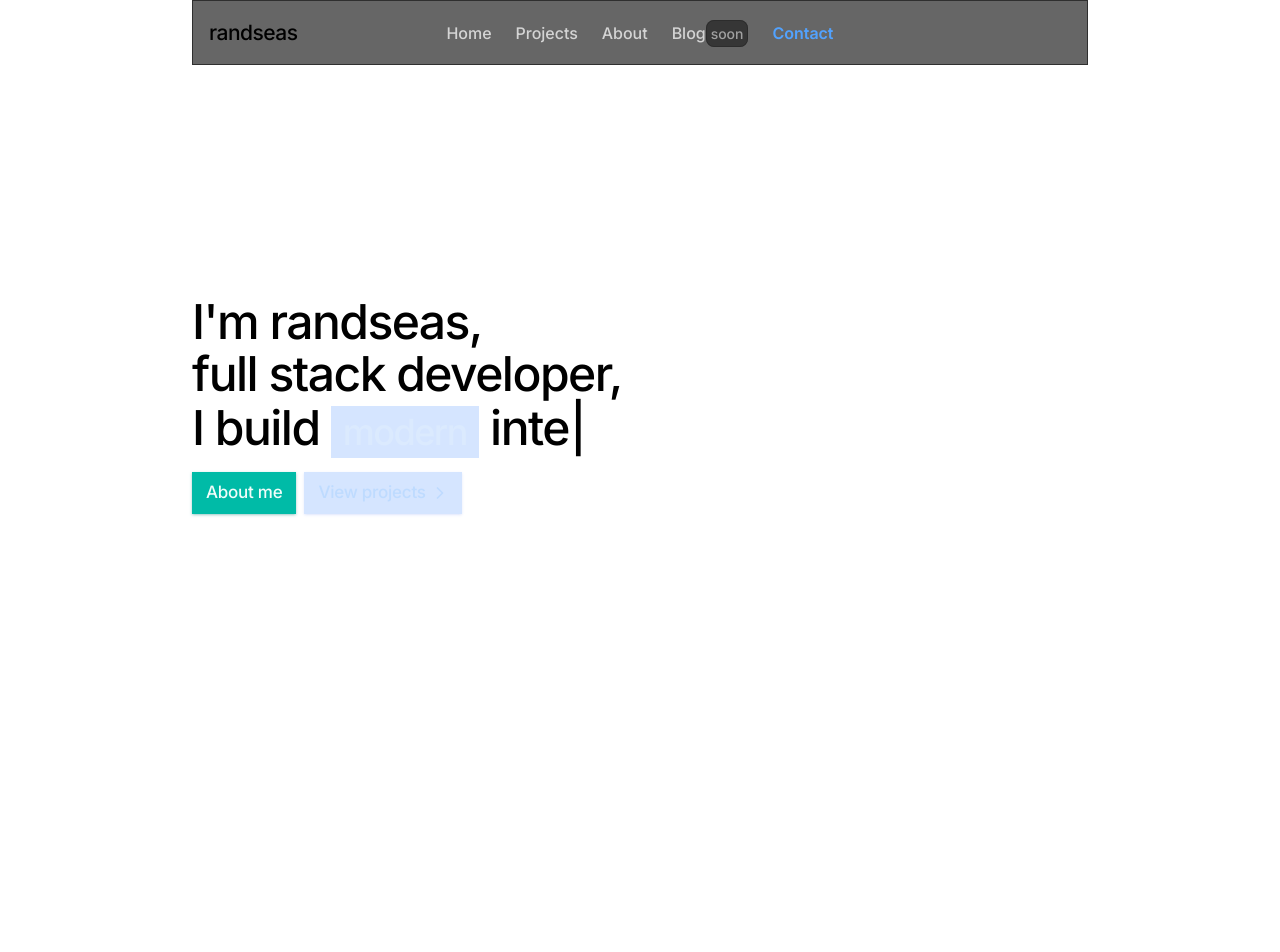
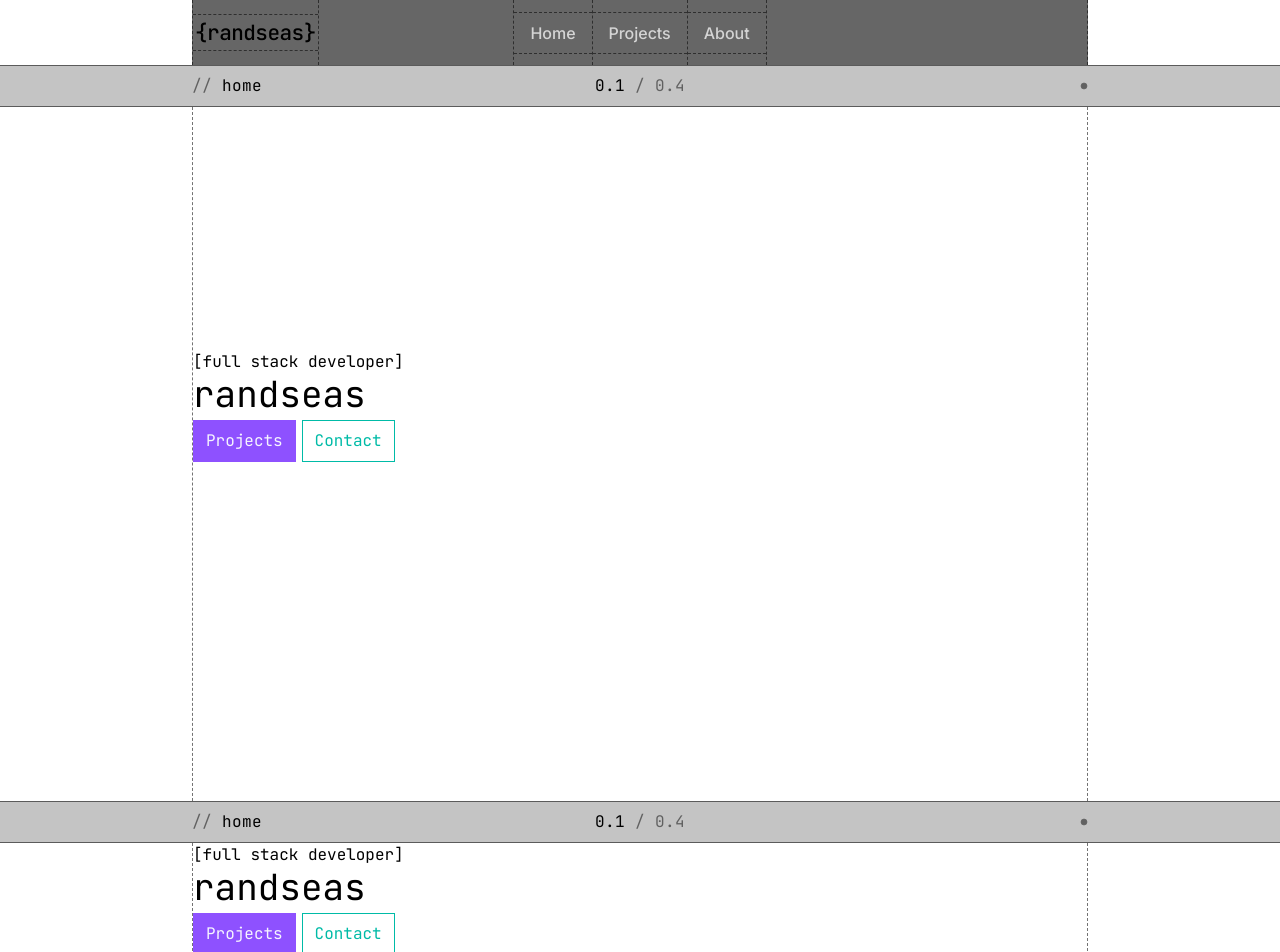
Before and after one commit to randseas/portfolio, a Next.js app: page / in a window 1280 px wide. Shown: the top 952 px of the page. Before the commit the page ends 800 px from the top, so only its background shows below. Built offline with nearby package versions, Linux system fonts and the light colour scheme.

Commit message:
feat: enhance Home page layout with progress indicators and improved header navigation; update global styles and font settings

```diff
--- a/app/(home)/page.tsx
+++ b/app/(home)/page.tsx
@@ -1,50 +1,123 @@
 "use client";
-import { ChevronRightIcon } from "lucide-react";
 import { useRouter } from "next/navigation";
-import TypewriterComponent from "typewriter-effect";
-import Header from "@/components/common/header";
+
+const Progress = ({ a, b }: { a: string; b: string }) => (
+  <div className="font-mono tracking-wide">
+    <span className="opacity-100">{a}</span>&nbsp;
+    <span className="opacity-50">/</span>&nbsp;
+    <span className="opacity-50">{b}</span>
+  </div>
+);
+
+const Page = ({ page }: { page: string }) => (
+  <div className="font-mono tracking-wide">
+    <span className="opacity-50">{"//"}</span>&nbsp;
+    <span className="opacity-100">{page}</span>
+  </div>
+);
 
 export default function Home() {
   const router = useRouter();
   return (
-    <main className="relative bg-background overflow-hidden">
-      {/* Hero */}
-      <section className="flex flex-col items-start justify-center w-full min-h-[85vh] px-48">
-        <div className="flex flex-col items-start space-y-4">
-          <h1 className="flex flex-col items-start text-start justify-start text-5xl leading-13 font-medium tracking-[-0.032em]">
-            <span>I'm randseas,</span>
-            <span>full stack developer,</span>
-            <span className="flex relative items-center gap-3 h-14">
-              <TypewriterComponent
-                options={{
-                  strings: [
-                    `I build <span class="px-3 py-1 text-4xl bg-teal-500/20 text-teal-100">scalable</span> apps.`,
-                    `I build <span class="px-3 py-1 text-4xl bg-blue-500/20 text-blue-100">modern</span> interfaces.`,
-                    `I build <span class="px-3 py-1 text-4xl bg-red-500/20 text-red-100">performant</span> backends.`,
-                  ],
-                  autoStart: true,
-                  loop: true,
-                  delay: 50,
-                  deleteSpeed: 30,
-                }}
+    <main className="relative bg-background overflow-hidden flex-1 flex flex-col">
+      <section id="hero" className="relative flex-1 flex flex-col h-full min-h-[92vh]">
+        <div className="grid grid-cols-3 grid-rows-1 bg-neutral-900/25 w-full py-2 px-48 border-y border-neutral-900/60">
+          <span className="w-auto flex flex-row items-center justify-start">
+            <Page page="home" />
+          </span>
+          <span className="w-auto flex flex-row items-center justify-center">
+            <Progress a="0.1" b="0.4" />
+          </span>
+          <span className="w-auto flex flex-row items-center justify-end">
+            <svg
+              width="8"
+              height="8"
+              viewBox="0 0 12 12"
+              fill="none"
+              xmlns="http://www.w3.org/2000/svg"
+              className="opacity-50"
+            >
+              <circle
+                cx="6"
+                cy="6"
+                r="4.5"
+                fill="currentColor"
+                stroke="currentColor"
+                strokeWidth="1"
               />
-            </span>
-          </h1>
-          <div className="flex flex-row items-center gap-2">
+            </svg>
+          </span>
+        </div>
+        <div className="flex-1 flex flex-col items-start justify-center pb-24 h-full mx-48 border-x border-dashed border-neutral-900/60">
+          <span className="font-mono">
+            [full stack developer]
+          </span>
+          <span className="text-4xl font-mono">
+            randseas
+          </span>
+          <div className="flex flex-row items-center justify-start w-auto gap-1.5 mt-1.5">
             <button
               type="button"
-              className="flex flex-row items-center tracking-[-0.015em] text-[17px] shadow-sm shadow-teal-700/30 hover:shadow-md active:shadow-md bg-teal-500 hover:bg-teal-600 active:bg-teal-700 active:scale-[0.98] transition-[scale,background-color] ease-in-out duration-200 cursor-pointer text-teal-50 font-medium px-3.5 py-2"
-              onClick={() => router.push("/about")}
+              className="px-3 py-2 text-[16px] font-mono border border-violet-500 bg-violet-500 text-violet-50 hover:bg-violet-600 hover:border-violet-600 hover:text-violet-100 cursor-pointer transition-[background-color, text-color, border-color, scale] ease-in-out duration-200"
             >
-              About me
+              Projects
             </button>
             <button
               type="button"
-              className="flex flex-row items-center tracking-[-0.015em] text-[17px] shadow-sm shadow-blue-700/10 hover:shadow-md active:shadow-md bg-blue-500/20 hover:bg-blue-600/20 active:bg-blue-700/20 active:scale-[0.98] transition-[scale,background-color] ease-in-out duration-200 cursor-pointer text-blue-200 font-medium pl-3.5 pr-3 py-2"
-              onClick={() => router.push("/projects")}
+              className="px-3 py-2 text-[16px] font-mono border border-teal-500 text-teal-500 hover:bg-teal-500 hover:text-teal-50 cursor-pointer transition-[background-color, text-color, border-color, scale] ease-in-out duration-200"
             >
-              <span>View projects&nbsp;</span>
-              <ChevronRightIcon size={20} />
+              Contact
+            </button>
+          </div>
+        </div>
+      </section>
+      <section id="hero" className="relative flex-1 flex flex-col h-full">
+        <div className="grid grid-cols-3 grid-rows-1 bg-neutral-900/25 w-full py-2 px-48 border-y border-neutral-900/60">
+          <span className="w-auto flex flex-row items-center justify-start">
+            <Page page="home" />
+          </span>
+          <span className="w-auto flex flex-row items-center justify-center">
+            <Progress a="0.1" b="0.4" />
+          </span>
+          <span className="w-auto flex flex-row items-center justify-end">
+            <svg
+              width="8"
+              height="8"
+              viewBox="0 0 12 12"
+              fill="none"
+              xmlns="http://www.w3.org/2000/svg"
+              className="opacity-50"
+            >
+              <circle
+                cx="6"
+                cy="6"
+                r="4.5"
+                fill="currentColor"
+                stroke="currentColor"
+                strokeWidth="1"
+              />
+            </svg>
+          </span>
+        </div>
+        <div className="flex-1 flex flex-col items-start justify-center pb-24 h-full mx-48 border-x border-dashed border-neutral-900/60">
+          <span className="font-mono">
+            [full stack developer]
+          </span>
+          <span className="text-4xl font-mono">
+            randseas
+          </span>
+          <div className="flex flex-row items-center justify-start w-auto gap-1.5 mt-1.5">
+            <button
+              type="button"
+              className="px-3 py-2 text-[16px] font-mono border border-violet-500 bg-violet-500 text-violet-50 hover:bg-violet-600 hover:border-violet-600 hover:text-violet-100 cursor-pointer transition-[background-color, text-color, border-color, scale] ease-in-out duration-200"
+            >
+              Projects
+            </button>
+            <button
+              type="button"
+              className="px-3 py-2 text-[16px] font-mono border border-teal-500 text-teal-500 hover:bg-teal-500 hover:text-teal-50 cursor-pointer transition-[background-color, text-color, border-color, scale] ease-in-out duration-200"
+            >
+              Contact
             </button>
           </div>
         </div>
--- a/app/globals.css
+++ b/app/globals.css
@@ -1,4 +1,14 @@
 @import "tailwindcss";
+
+* {
+  -webkit-user-drag: none !important;
+  -moz-user-drag: none !important;
+  -o-user-drag: none !important;
+}
+
+img {
+  pointer-events: none !important;
+}
 
 :root {
   --background: #ffffff;
@@ -8,8 +18,8 @@
 @theme inline {
   --color-background: var(--background);
   --color-foreground: var(--foreground);
-  --font-sans: var(--font-geist-sans);
-  --font-mono: var(--font-geist-mono);
+  --font-inter: var(--font-inter);
+  --font-mono: var(--font-mono);
 }
 
 @media (prefers-color-scheme: dark) {
--- a/app/layout.tsx
+++ b/app/layout.tsx
@@ -1,5 +1,5 @@
 import type { Metadata } from "next";
-import { Inter } from "next/font/google";
+import { Inter, JetBrains_Mono } from "next/font/google";
 import { Suspense } from "react";
 import Providers from "@/app/providers";
 import ProgressBar from "@/components/nprogress";
@@ -7,6 +7,11 @@ import "./globals.css";
 
 const inter = Inter({
   subsets: ["latin"],
+});
+
+const jetBrainsMono = JetBrains_Mono({
+  subsets: ["latin"],
+  variable: "--font-mono",
 });
 
 export const metadata: Metadata = {
@@ -21,7 +26,9 @@ export default function RootLayout({
 }>) {
   return (
     <html lang="en">
-      <body className={`${inter.className} antialiased selection:bg-teal-500/20 selection:text-teal-300`}>
+      <body
+        className={`${inter.className} ${jetBrainsMono.variable} antialiased selection:bg-violet-500/15 selection:text-violet-400 min-h-screen flex flex-col`}
+      >
         <Providers>
           <Suspense fallback={null}>
             <ProgressBar />
--- a/components/common/header.tsx
+++ b/components/common/header.tsx
@@ -1,68 +1,48 @@
 import { useRouter } from "next/navigation";
-import React from "react";
 
 export default function Header() {
   const router = useRouter();
   return (
-    <header className="sticky z-50 top-0 h-16.25 grid grid-cols-3 items-center justify-between w-auto border border-neutral-900/70 bg-black/60 px-4 backdrop-blur-md mx-48">
-      {/* Logo */}
-      <div className="flex items-center justify-start">
-        <a onClick={() => router.push("/")}>
-          <span className="text-[21px] font-medium tracking-[-0.025em]">randseas</span>
+    <header className="sticky z-50 top-0 h-16.25 grid grid-cols-3 items-center justify-between w-auto border-x border-dashed border-neutral-900/70 bg-black/60 backdrop-blur-md mx-48">
+      <div className="flex w-fit items-center justify-start border-r border-dashed border-neutral-900/70 h-full">
+        <a
+          onClick={() => router.push("/")}
+          className="flex border-y border-dashed border-neutral-900/70"
+        >
+          <span className="text-[21px] h-full p-0.5 transition-[background-color, text-color] ease-in-out duration-200 cursor-pointer hover:bg-violet-500/15 hover:text-violet-400 font-mono font-medium tracking-[-0.025em]">
+            {"{randseas}"}
+          </span>
         </a>
       </div>
-      {/* Navigation */}
-      <nav className="grow">
-        <ul className="flex items-center justify-center gap-6 font-medium text-neutral-300">
-          <li>
+      <nav className="grow h-full">
+        <ul className="flex h-full items-center justify-center font-medium text-neutral-300">
+          <li className="relative flex flex-row items-center justify-center group h-full border-x border-dashed border-neutral-900/70">
             <a
               onClick={() => router.push("/")}
-              className="transition-colors cursor-pointer hover:text-white"
+              className="w-full px-4 py-2 hover:bg-neutral-500/15 hover:text-neutral-100 text-neutral-300 transition-colors cursor-pointer border-y border-dashed border-neutral-900/70"
             >
               Home
             </a>
           </li>
-          <li>
+          <li className="relative flex flex-row items-center justify-center group h-full">
             <a
-              onClick={() => router.push("/projects")}
-              className="transition-colors cursor-pointer hover:text-white"
+              onClick={() => router.push("/")}
+              className="w-full px-4 py-2 hover:bg-neutral-500/15 hover:text-neutral-100 text-neutral-300 transition-colors cursor-pointer border-y border-dashed border-neutral-900/70"
             >
               Projects
             </a>
           </li>
-          <li>
+          <li className="relative flex flex-row items-center justify-center group h-full border-x border-dashed border-neutral-900/70">
             <a
-              onClick={() => router.push("/about")}
-              className="transition-colors cursor-pointer hover:text-white"
+              onClick={() => router.push("/")}
+              className="w-full px-4 py-2 hover:bg-neutral-500/15 hover:text-neutral-100 text-neutral-300 transition-colors cursor-pointer border-y border-dashed border-neutral-900/70"
             >
               About
             </a>
           </li>
-          <li>
-            <a
-              onClick={() => router.push("/blog")}
-              className="transition-colors cursor-pointer hover:text-white"
-            >
-              Blog
-              <span className="text-neutral-400 text-sm px-1 rounded-lg py-1 bg-neutral-900/60 border border-neutral-800/60">
-                soon
-              </span>
-            </a>
-          </li>
-          <li>
-            <a
-              onClick={() => router.push("/contact")}
-              className="transition-colors cursor-pointer hover:text-white font-semibold text-blue-400"
-            >
-              Contact
-            </a>
-          </li>
         </ul>
       </nav>
-      {/* Actions */}
-      <div className="flex items-center justify-end gap-4">
-
-      </div>
+      <div className="flex items-center justify-end gap-4"></div>
     </header>
   );
 }
```
